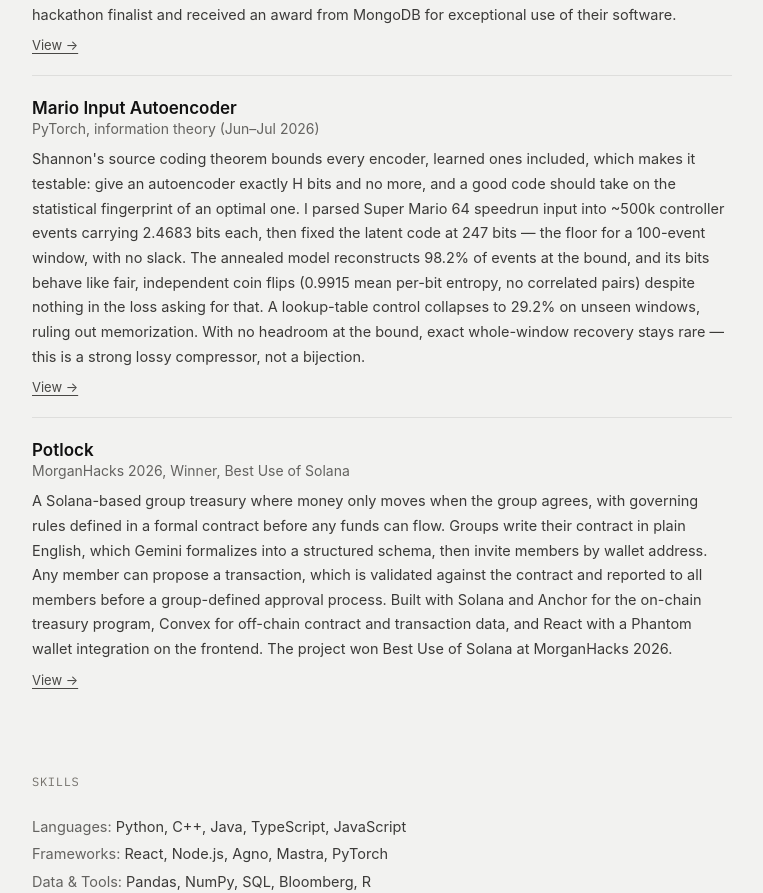
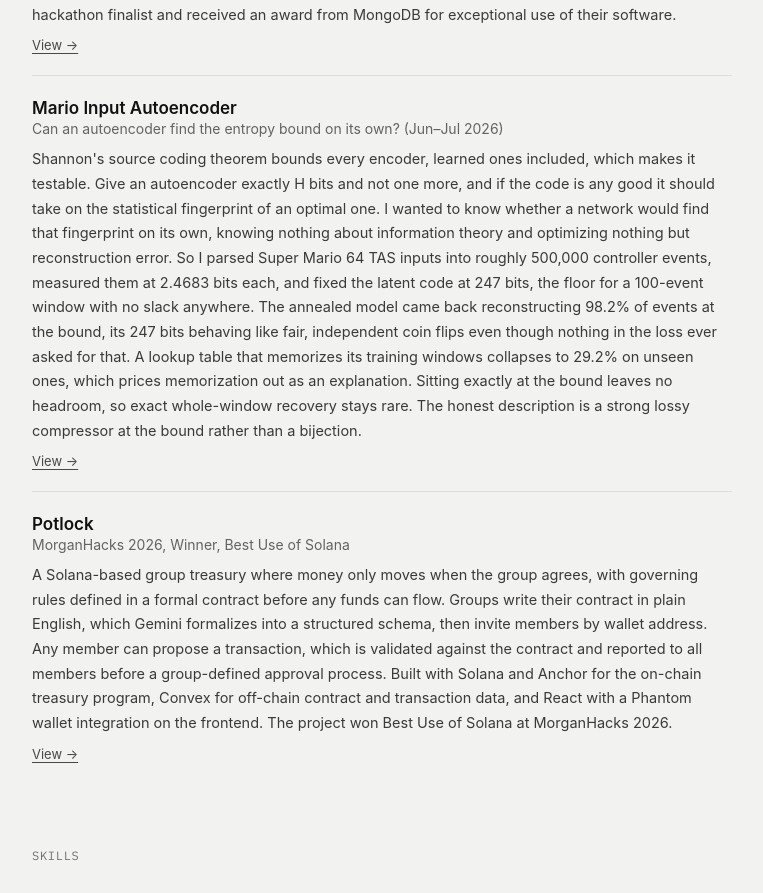
Before and after one commit to arosen64/aviel-dot-com, a React (Vite) app: page / in a window 1280 px wide. Shown: the part 2847-3740 px from the top of the page, without its empty margins (258-1021 px from the left). Built offline with nearby package versions, Linux system fonts and the light colour scheme; a web font is replaced by a local one.

Commit message:
reworded mario autoencoder blurb and tagline

```diff
--- a/src/data/content.js
+++ b/src/data/content.js
@@ -86,9 +86,9 @@
   },
   {
     title: 'Mario Input Autoencoder',
-    tagline: 'PyTorch, information theory (Jun–Jul 2026)',
+    tagline: 'Can an autoencoder find the entropy bound on its own? (Jun–Jul 2026)',
     description:
-      "Shannon's source coding theorem bounds every encoder, learned ones included, which makes it testable: give an autoencoder exactly H bits and no more, and a good code should take on the statistical fingerprint of an optimal one. I parsed Super Mario 64 speedrun input into ~500k controller events carrying 2.4683 bits each, then fixed the latent code at 247 bits — the floor for a 100-event window, with no slack. The annealed model reconstructs 98.2% of events at the bound, and its bits behave like fair, independent coin flips (0.9915 mean per-bit entropy, no correlated pairs) despite nothing in the loss asking for that. A lookup-table control collapses to 29.2% on unseen windows, ruling out memorization. With no headroom at the bound, exact whole-window recovery stays rare — this is a strong lossy compressor, not a bijection.",
+      "Shannon's source coding theorem bounds every encoder, learned ones included, which makes it testable. Give an autoencoder exactly H bits and not one more, and if the code is any good it should take on the statistical fingerprint of an optimal one. I wanted to know whether a network would find that fingerprint on its own, knowing nothing about information theory and optimizing nothing but reconstruction error. So I parsed Super Mario 64 TAS inputs into roughly 500,000 controller events, measured them at 2.4683 bits each, and fixed the latent code at 247 bits, the floor for a 100-event window with no slack anywhere. The annealed model came back reconstructing 98.2% of events at the bound, its 247 bits behaving like fair, independent coin flips even though nothing in the loss ever asked for that. A lookup table that memorizes its training windows collapses to 29.2% on unseen ones, which prices memorization out as an explanation. Sitting exactly at the bound leaves no headroom, so exact whole-window recovery stays rare. The honest description is a strong lossy compressor at the bound rather than a bijection.",
     link: 'https://github.com/arosen64/mario_autoencoder',
   },
   {
```
